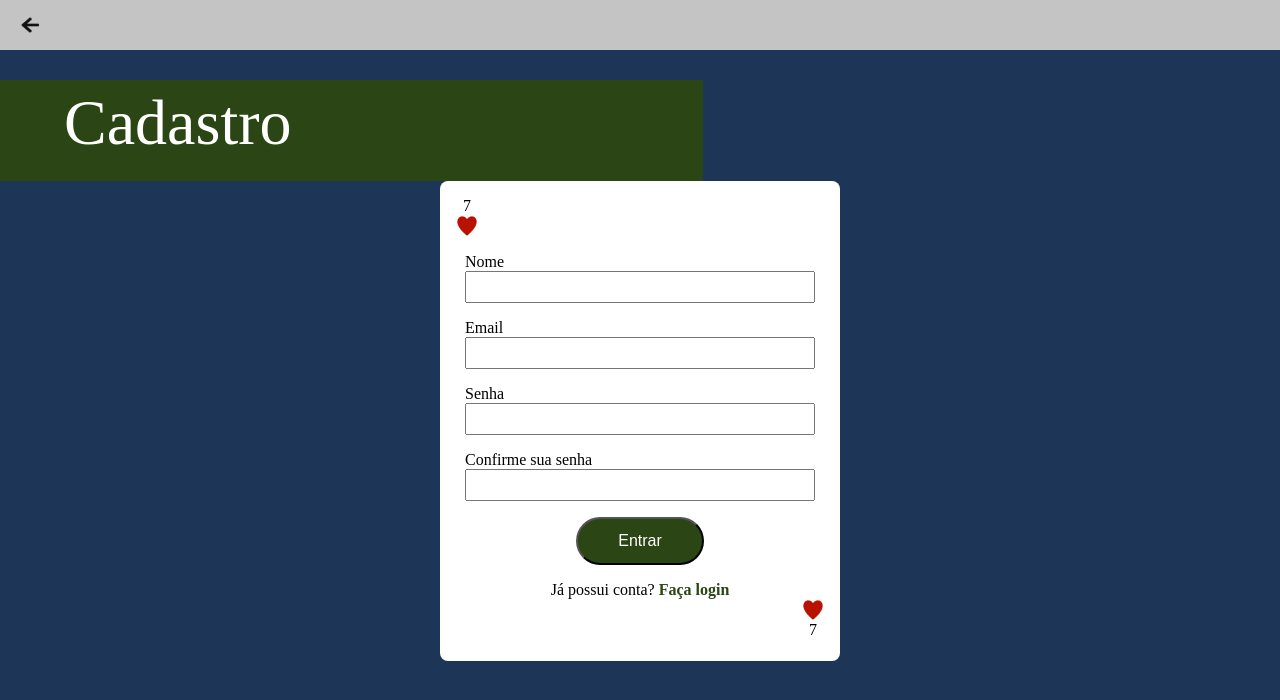
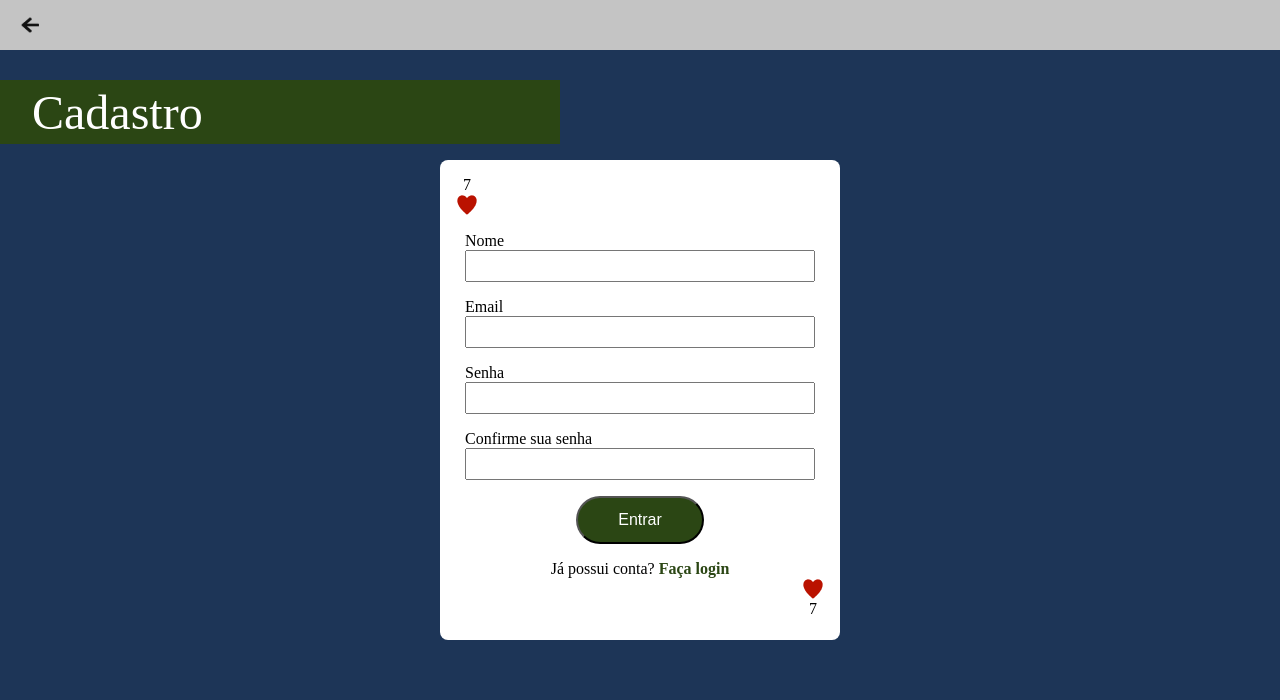
Before and after one commit to BomDia12/Trabalho-de-MP, a React (Create React App) app in the folder front-end/: page /register in a window 1280 px wide. Shown: the top 700 px of the page. Built offline with nearby package versions, Linux system fonts and the light colour scheme.

Commit message:
feat(pagename): modifica dimensoes do componente

```diff
--- a/front-end/src/components/pageName/styles.js
+++ b/front-end/src/components/pageName/styles.js
@@ -4,8 +4,8 @@ import styled from 'styled-components';
 
 export const Container = styled.div`
     background-color: #2B4614;
-    height: 101px;
-    width: 703px;
+    height: 4rem;
+    width: 35rem;
     display: flex;
     /* /* align-items: center; */
     /* width: 50%; */
@@ -13,6 +13,7 @@ export const Container = styled.div`
     justify-content: flex-start;
     align-self: left;
     margin-top: 30px;
+    align-items: center;
 `;
 
 export const Title = styled.h1`
@@ -20,7 +21,6 @@ export const Title = styled.h1`
     color: #ffffff;
     font-style: normal;
     font-weight: normal;
-    font-size: 64px;
-    line-height: 86px;
-    margin-left: 4rem;
+    font-size: 3rem;
+    margin-left: 2rem;
 `;
--- a/front-end/src/pages/Register/styles.js
+++ b/front-end/src/pages/Register/styles.js
@@ -20,6 +20,7 @@ export const Box = styled.div`
     align-self: center;
     flex-direction: column;
     border-radius: 8px;
+    margin-top: 1rem;
 
     .top {
         align-self: flex-start;
```
